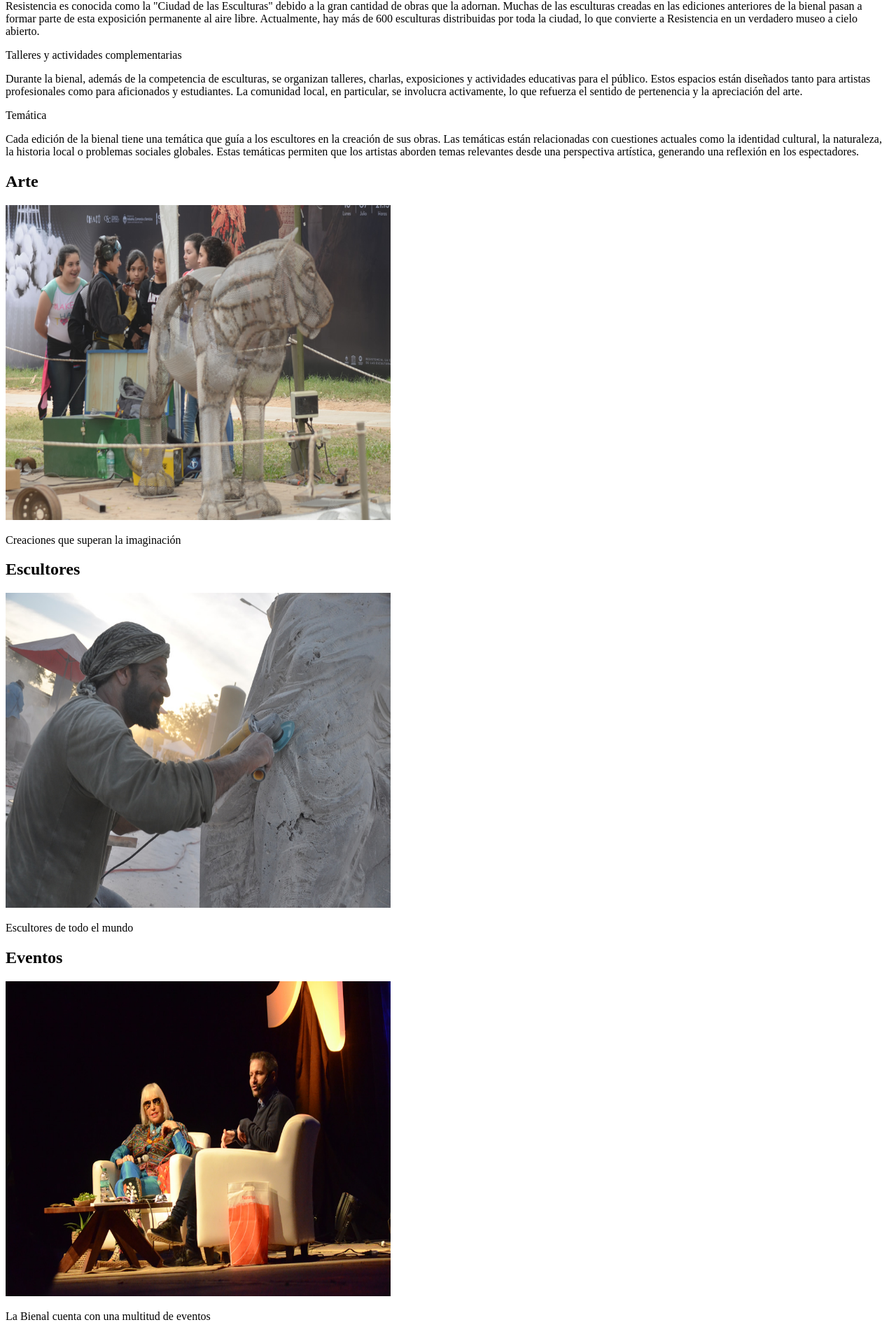
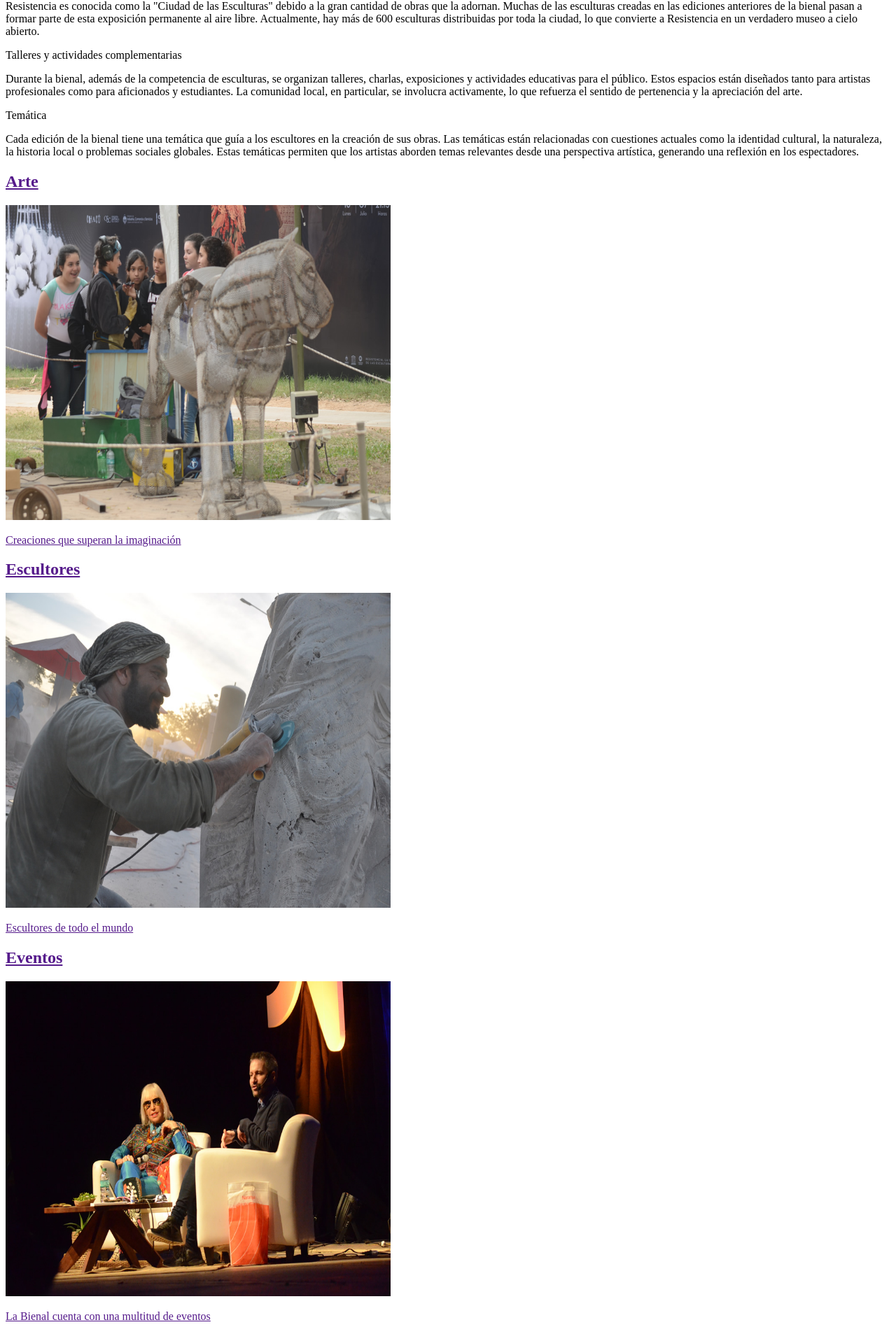
Before and after one commit to FRRe-DS/2024-01-TPI, a Next.js app: page / in a window 1280 px wide. Shown: the part 485-2391 px from the top of the page at 70% size. Built offline with nearby package versions, Linux system fonts and the light colour scheme.

Commit message:
Establecimiento de imagenes como link pero sin el link

```diff
--- a/src/app/ui/ImagenesRender/imageBar.jsx
+++ b/src/app/ui/ImagenesRender/imageBar.jsx
@@ -2,31 +2,37 @@ import ImageAtracciones from "./imageAtracciones";
 import arte from "/public/Art.jpg";
 import escult from "/public/Escultor.jpg";
 import evento from "/public/Event.jpg";
-//import Link from "next/link";
+import Link from "next/link";
 
 export default function ImageBar() {
   return (
     <>
       <div>
+        <Link href="" target="_blank" rel="noopener noreferrer">
           <ImageAtracciones
             titulo={'Arte'}
             frase={'Creaciones que superan la imaginación'}
             imagen={arte}
           />
+        </Link>
       </div>
       <div>
+        <Link href="" target="_blank" rel="noopener noreferrer">
           <ImageAtracciones
             titulo={'Escultores'}
             frase={'Escultores de todo el mundo'}
             imagen={escult}
           />
+        </Link>
       </div>
       <div>
+        <Link href="" target="_blank" rel="noopener noreferrer">
           <ImageAtracciones
             titulo={'Eventos'}
             frase={'La Bienal cuenta con una multitud de eventos'}
             imagen={evento}
           />
+        </Link>
       </div>
     </>
   );
```
Also changed, not shown: 1 other file (tests, documents, lock files or other folders). Lines whose indentation alone changed are shown as unchanged.
